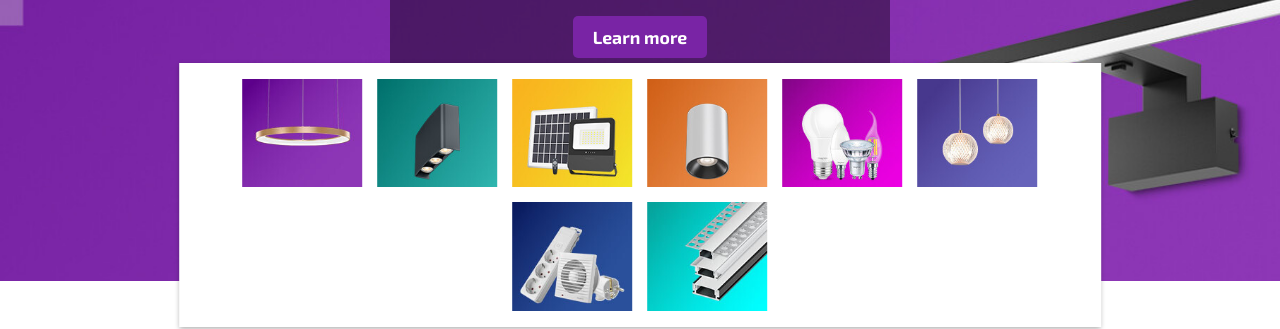
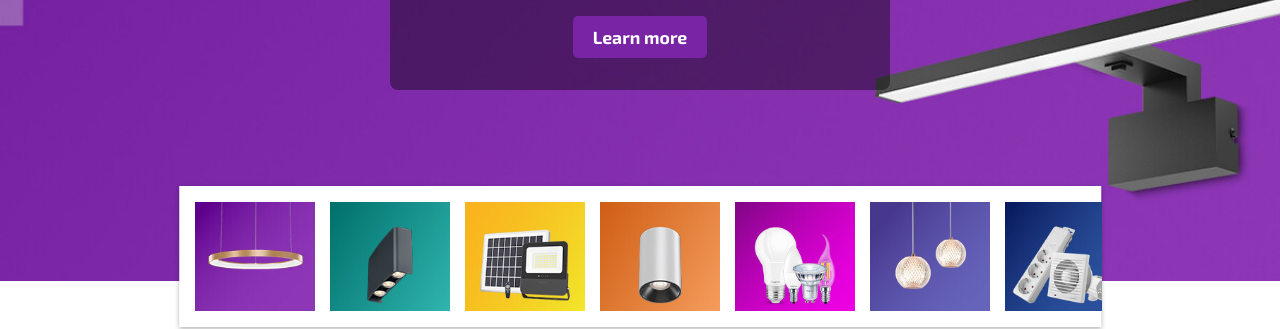
Before and after one commit to artyshab/braytronmk, an Astro site: page / in a window 1280 px wide. Shown: the part 473-802 px from the top of the page. Built offline with nearby package versions, Linux system fonts and the light colour scheme; Astro itself is replaced by a stand-in of ours.

Commit message:
Fixed some bugs

```diff
--- a/src/components/ProductsSection.astro
+++ b/src/components/ProductsSection.astro
@@ -38,22 +38,29 @@
 
 .product {
   display: flex;
-    flex-wrap: wrap;
+  gap: 15px;
+  justify-content: flex-start;
   align-items: center;
-    justify-content: center;
-    gap: 15px;
+  overflow-x: auto;   /* enables horizontal scroll */
+  white-space: nowrap; /* prevents wrapping */
+  padding: 0 1rem;
+  scrollbar-width: none; /* Firefox: hide scrollbar */
+}
+
+.product::-webkit-scrollbar {
+  display: none; /* Chrome/Safari: hide scrollbar */
 }
 
 .product img {
+  flex: 0 0 auto; /* prevents shrinking */
   width: 120px;
-    max-width: 40vw;
-    cursor: pointer !important;
+  cursor: pointer;
   transition: 0.3s all ease;
 }
 .product img:hover {
   transform: translateY(-10px);
-    transition: 0.3s all ease;
 }
+
 
   @media screen and (max-width: 1024px) {
     .product-container {
--- a/src/components/Services.astro
+++ b/src/components/Services.astro
@@ -106,7 +106,7 @@
   }
 
   .services-container {
-    margin: 5rem auto;
+    margin: 3rem auto;
   }
 
   .services-container .services-wrapper__heading,
--- a/src/layouts/Layout.astro
+++ b/src/layouts/Layout.astro
@@ -3,7 +3,7 @@
   <head>
     <meta charset="UTF-8" />
     <meta name="viewport" content="width=device-width" />
-    <link rel="icon" type="image/svg+xml" href="/braytron-favicon.svg" />
+    <link rel="icon" type="image/svg+xml" href="/BRAYTRON-FAVICON-01.svg" />
     <meta name="generator" content={Astro.generator} />
     <title>Braytron Mk</title>
   </head>
```
Lines whose indentation alone changed are shown as unchanged.
